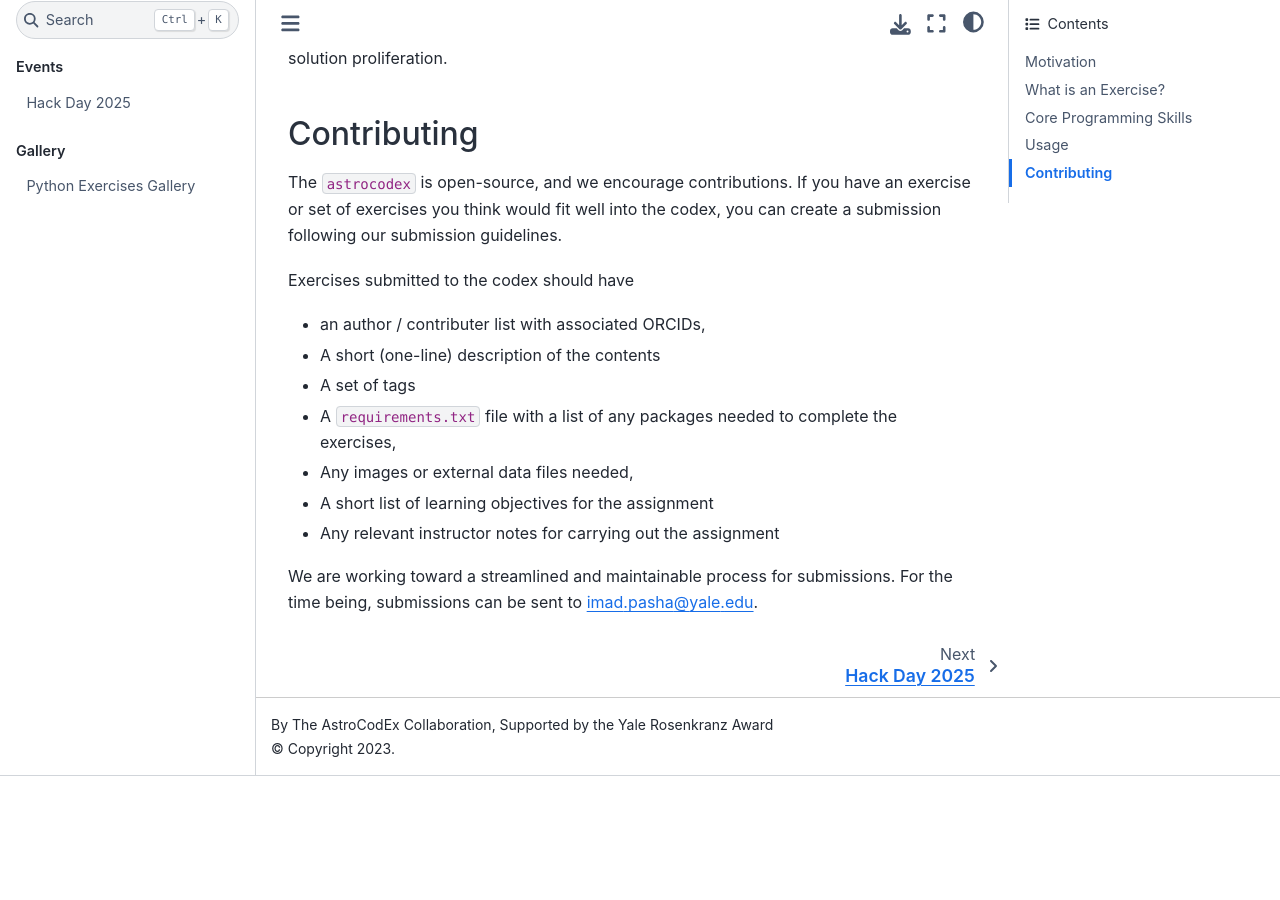
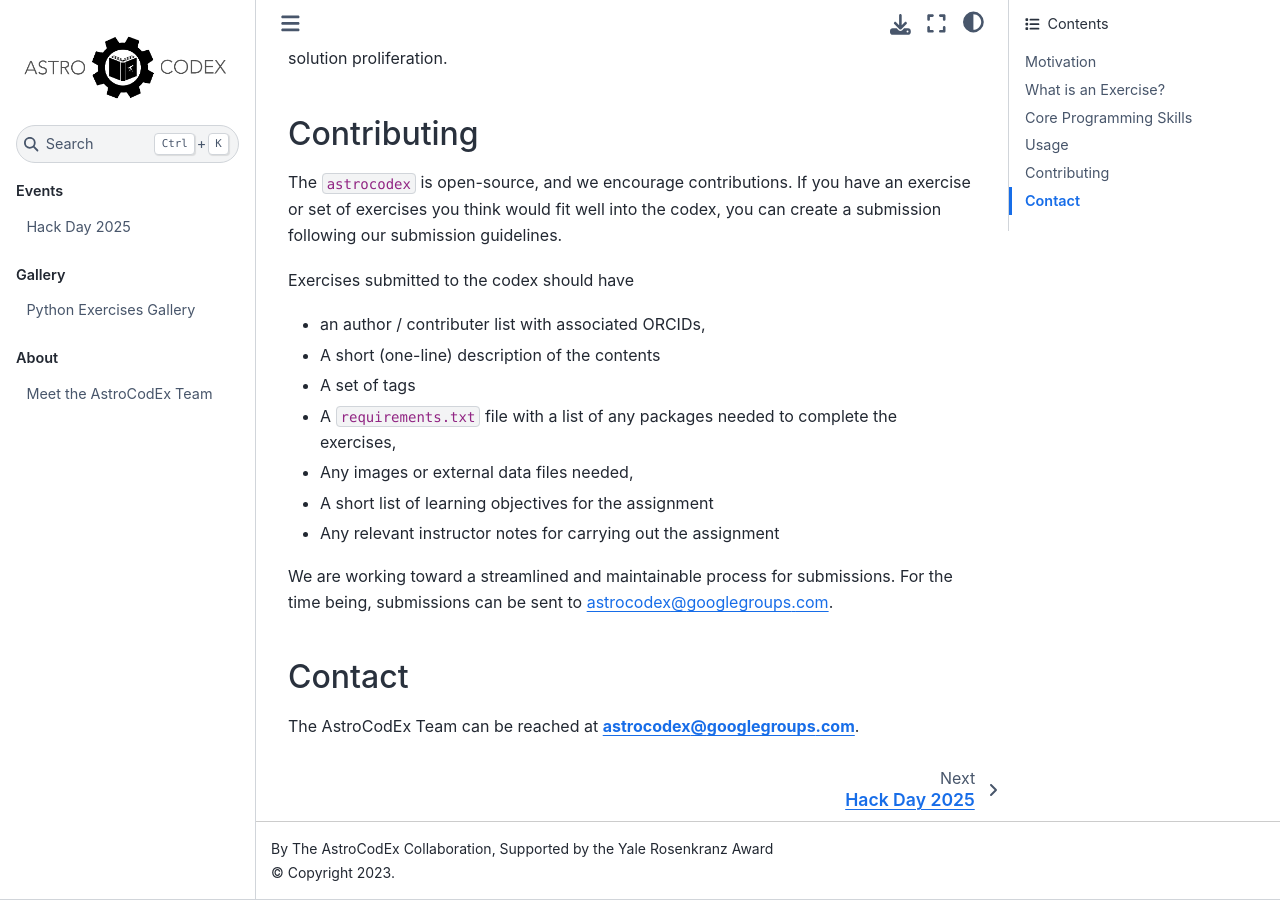
Before and after one commit to astrocodex/astrocodex.github.io, a Jupyter Book: the page built from intro.md, in a window 1280 px wide and 900 px high, scrolled down 3220 px. Built offline with Jupyter Book 1.0.4 settings and Sphinx 7.4.7 and the Sphinx Book theme 1.1.4, drawn with Linux system fonts in a browser that asks for light colours; pages that are not in the unit, such as notebooks, are missing from menus; before the commit the page ends 3996 px from its top, so only the background shows below that.

Commit message:
contact information

```diff
--- a/_toc.yml
+++ b/_toc.yml
@@ -32,3 +32,6 @@
   - caption: Guides and Walkthroughs
     chapters:
     - file: guides/Debugging_Guide
+  - caption: About
+    chapters:
+    - file: aboutteam
--- a/hackday.md
+++ b/hackday.md
@@ -64,3 +64,6 @@
 ## Registration
 
 Please register by **Thursday, August 14** using this [registration form](https://forms.gle/D198Dt47aFNyNcRR6).
+
+## Questions?
+The AstroCodEx Team can be reached at astrocodex@googlegroups.com.
--- a/intro.md
+++ b/intro.md
@@ -70,4 +70,7 @@
 - A short list of learning objectives for the assignment
 - Any relevant instructor notes for carrying out the assignment
 
-We are working toward a streamlined and maintainable process for submissions. For the time being, submissions can be sent to imad.pasha@yale.edu.
+We are working toward a streamlined and maintainable process for submissions. For the time being, submissions can be sent to astrocodex@googlegroups.com.
+
+## Contact
+The AstroCodEx Team can be reached at **astrocodex@googlegroups.com**.
```
Also changed, not shown: aboutteam.md (added, +21 -0 lines), 4 other files.
